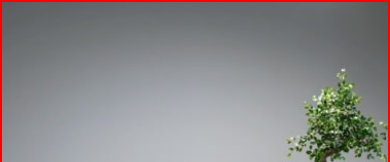
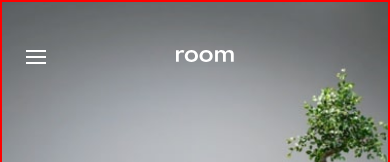
Before and after one commit to danilo2420/FEM_RoomHomepage, a website built with Vite: page index.html in a window 390 px wide. Shown: the top 162 px of the page. Built offline with nearby package versions, Linux system fonts and the light colour scheme.

Commit message:
Finish mobile version of first section

```diff
--- a/index.html
+++ b/index.html
@@ -15,6 +15,11 @@
 
 
     <div class="firstSection__top">
+      <div class="header">
+        <img src="images/icon-hamburger.svg" class="burgerMenu">
+        <img src="images/logo.svg" class="roomLogo">
+        <div class="invisibleElement"></div>
+      </div>
 
       <div class="arrowButtons">
         <div class="arrowButtons__left">
--- a/styles/mobile.css
+++ b/styles/mobile.css
@@ -46,6 +46,21 @@ body {
     width: 8.4px;
 }
 
+.header {
+    padding: 48px 24px;
+
+    display: flex;
+    justify-content: space-between;
+}
+
+.burgerMenu {
+    height: 14px;
+}
+
+.roomLogo {
+    height: 13.2px;
+}
+
 .firstSection__bottom {
     height: 360px;
     padding: 64px 32.5px;
```
